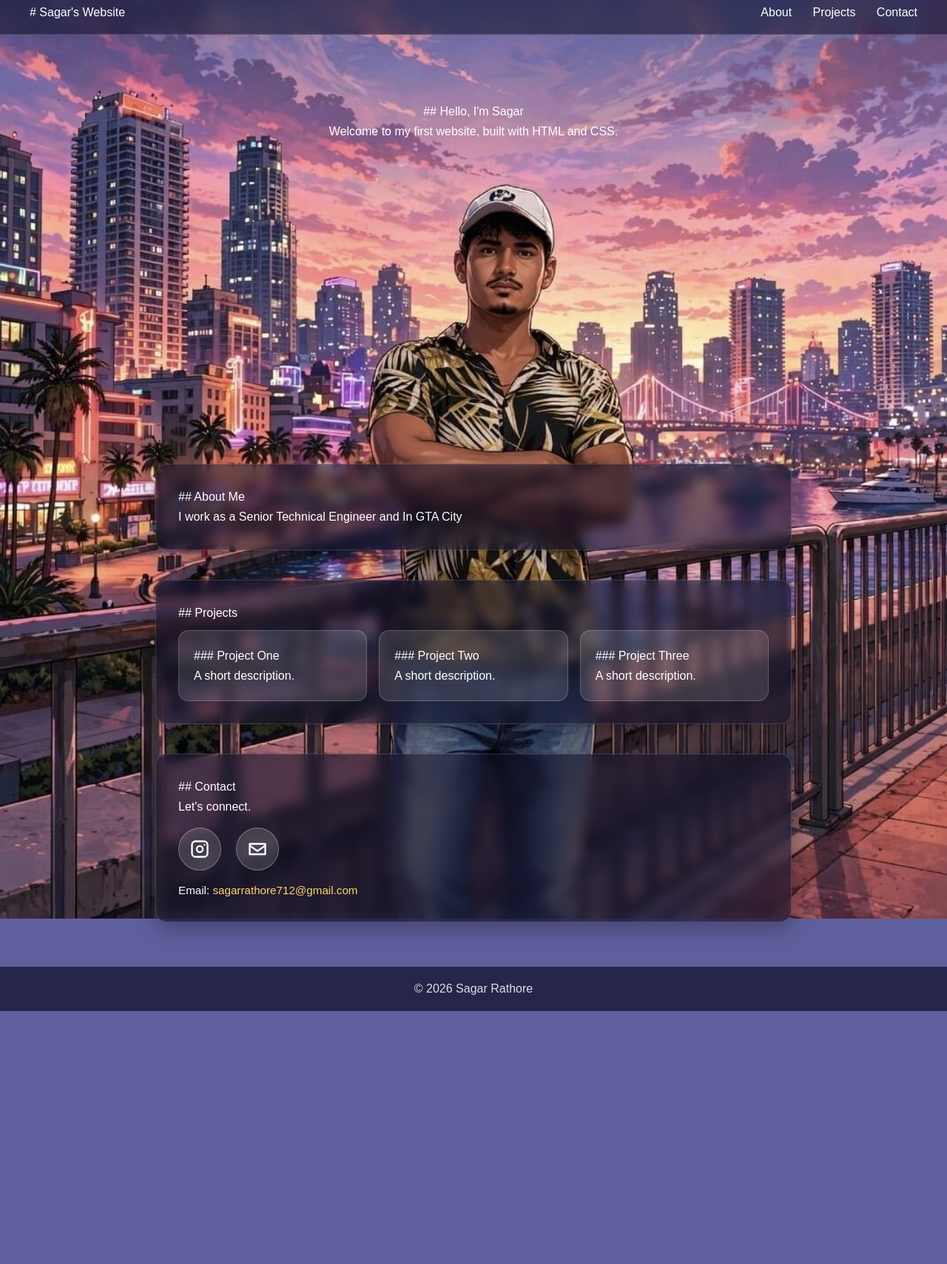
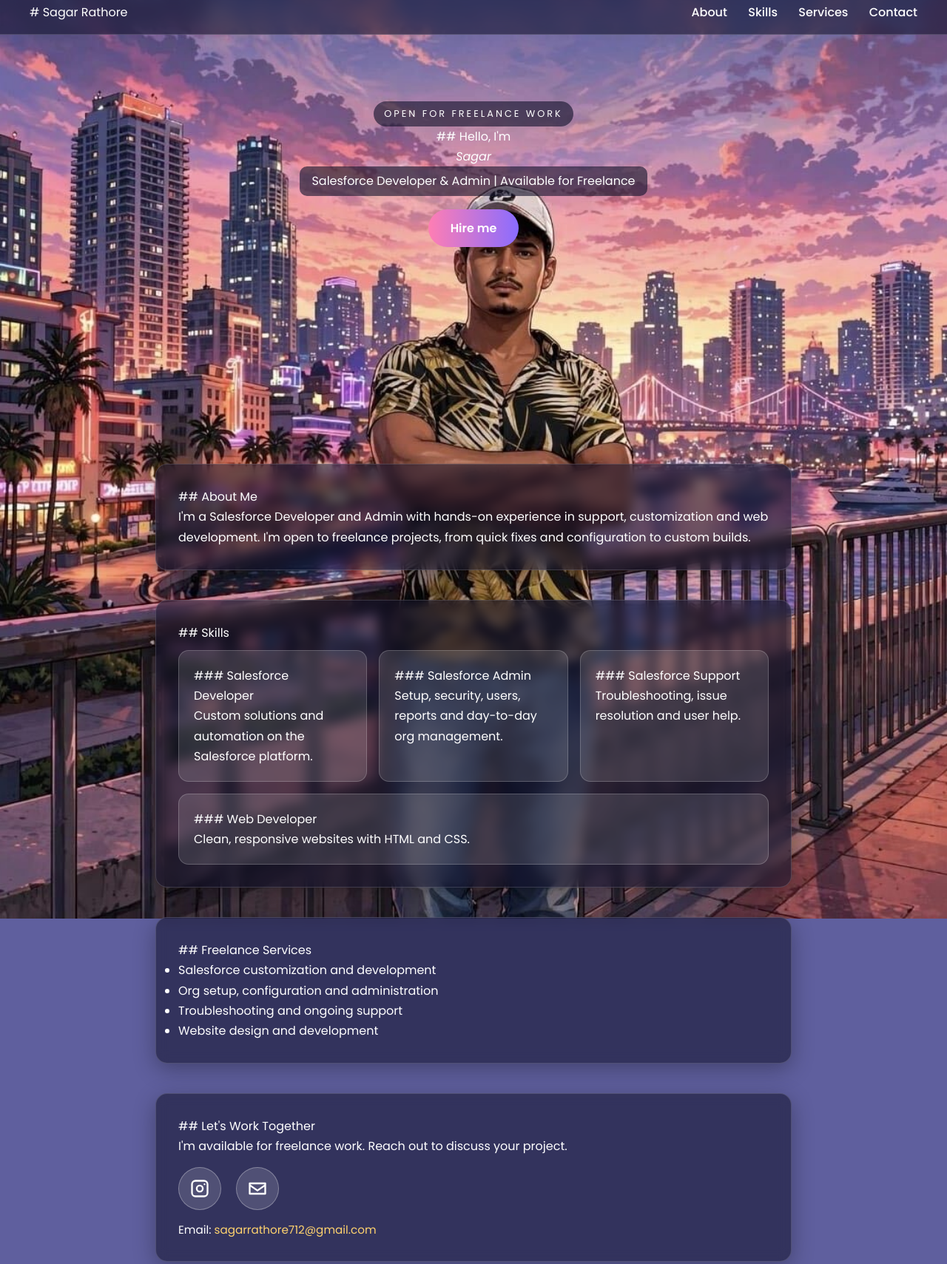
Before and after one commit to rsagarr7/rsagarr7.github.io, a plain HTML site: page index.html in a window 1280 px wide. Shown: the part 13-1722 px from the top of the page at 74% size. Before the commit the page ends 1380 px from the top, so only its background shows below. Drawn offline with Linux system fonts and the light colour scheme; a web font is replaced by a local one.

Commit message:
Update index.html

```diff
--- a/index.html
+++ b/index.html
@@ -3,49 +3,66 @@
 <head>
   <meta charset="UTF-8">
   <meta name="viewport" content="width=device-width, initial-scale=1.0">
-  <title>My First Website</title>
+  <title>Sagar Rathore | Salesforce Developer & Admin</title>
+  <link rel="preconnect" href="https://fonts.googleapis.com">
+  <link rel="preconnect" href="https://fonts.gstatic.com" crossorigin>
+  <link href="https://fonts.googleapis.com/css2?family=Poppins:ital,wght@0,400;0,500;0,600;1,400;1,500;1,600&family=Playfair+Display:ital,wght@0,700;1,700&display=swap" rel="stylesheet">
   <link rel="stylesheet" href="style.css">
 </head>
 <body>
   <header>
-    # Sagar's Website
+    # Sagar Rathore
     <nav>
       <a href="#about">About</a>
-      <a href="#projects">Projects</a>
+      <a href="#skills">Skills</a>
+      <a href="#services">Services</a>
       <a href="#contact">Contact</a>
     </nav>
   </header>
 
   <main>
     <section class="hero">
-      ## Hello, I'm Sagar
-      <p>Welcome to my first website, built with HTML and CSS.</p>
+      <p class="eyebrow">Open for freelance work</p>
+      ## Hello, I'm <span class="highlight">Sagar</span>
+      <p class="tagline">Salesforce Developer &amp; Admin | Available for Freelance</p>
+      <a class="btn" href="#contact">Hire me</a>
     </section>
 
     <section id="about">
       ## About Me
-      <p>I work as a Senior Technical Engineer and In GTA City</p>
+      <p>I'm a <span class="glow">Salesforce Developer</span> and <span class="glow">Admin</span> with hands-on experience in support, customization and web development. I'm open to <span class="glow">freelance projects</span>, from quick fixes and configuration to custom builds.</p>
     </section>
 
-    <section id="projects">
-      ## Projects
+    <section id="skills">
+      ## Skills
       <div class="cards">
-        <div class="card">### Project One<p>A short description.</p></div>
-        <div class="card">### Project Two<p>A short description.</p></div>
-        <div class="card">### Project Three<p>A short description.</p></div>
+        <div class="card">### Salesforce Developer<p>Custom solutions and automation on the Salesforce platform.</p></div>
+        <div class="card">### Salesforce Admin<p>Setup, security, users, reports and day-to-day org management.</p></div>
+        <div class="card">### Salesforce Support<p>Troubleshooting, issue resolution and user help.</p></div>
+        <div class="card">### Web Developer<p>Clean, responsive websites with HTML and CSS.</p></div>
       </div>
     </section>
 
+    <section id="services">
+      ## Freelance Services
+      <ul class="service-list">
+        <li>Salesforce customization and development</li>
+        <li>Org setup, configuration and administration</li>
+        <li>Troubleshooting and ongoing support</li>
+        <li>Website design and development</li>
+      </ul>
+    </section>
+
     <section id="contact">
-  ## Contact
-  <p>Let's connect.</p>
+      ## Let's Work Together
+      <p>I'm available for <span class="glow">freelance work</span>. Reach out to discuss your project.</p>
       <div class="social">
         <a href="https://instagram.com/rsagarr7" target="_blank" rel="noopener" aria-label="Instagram">
           <svg viewBox="0 0 24 24" width="28" height="28" fill="currentColor">
             <path d="M7 2h10a5 5 0 0 1 5 5v10a5 5 0 0 1-5 5H7a5 5 0 0 1-5-5V7a5 5 0 0 1 5-5zm0 2a3 3 0 0 0-3 3v10a3 3 0 0 0 3 3h10a3 3 0 0 0 3-3V7a3 3 0 0 0-3-3H7zm5 3.5A4.5 4.5 0 1 1 7.5 12 4.5 4.5 0 0 1 12 7.5zm0 2A2.5 2.5 0 1 0 14.5 12 2.5 2.5 0 0 0 12 9.5zM17.5 6a1 1 0 1 1-1 1 1 1 0 0 1 1-1z"/>
           </svg>
         </a>
-    <a href="https://mail.google.com/mail/?view=cm&to=sagarrathore712@gmail.com&su=Hello%20Sagar" target="_blank" rel="noopener" aria-label="Email">
+        <a href="https://mail.google.com/mail/?view=cm&to=sagarrathore712@gmail.com&su=Freelance%20Inquiry" target="_blank" rel="noopener" aria-label="Email">
           <svg viewBox="0 0 24 24" width="28" height="28" fill="currentColor">
             <path d="M3 5h18a1 1 0 0 1 1 1v12a1 1 0 0 1-1 1H3a1 1 0 0 1-1-1V6a1 1 0 0 1 1-1zm1 2v.5l8 5.5 8-5.5V7H4zm16 10V9.9l-8 5.5-8-5.5V17h16z"/>
           </svg>
@@ -58,7 +75,7 @@
   </main>
 
   <footer>
-    <p>&copy; 2026 Sagar Rathore</p>
+    <p>&copy; 2026 Sagar Rathore | Salesforce Developer &amp; Admin</p>
   </footer>
 </body>
 </html>
```
Lines whose indentation alone changed are shown as unchanged.
